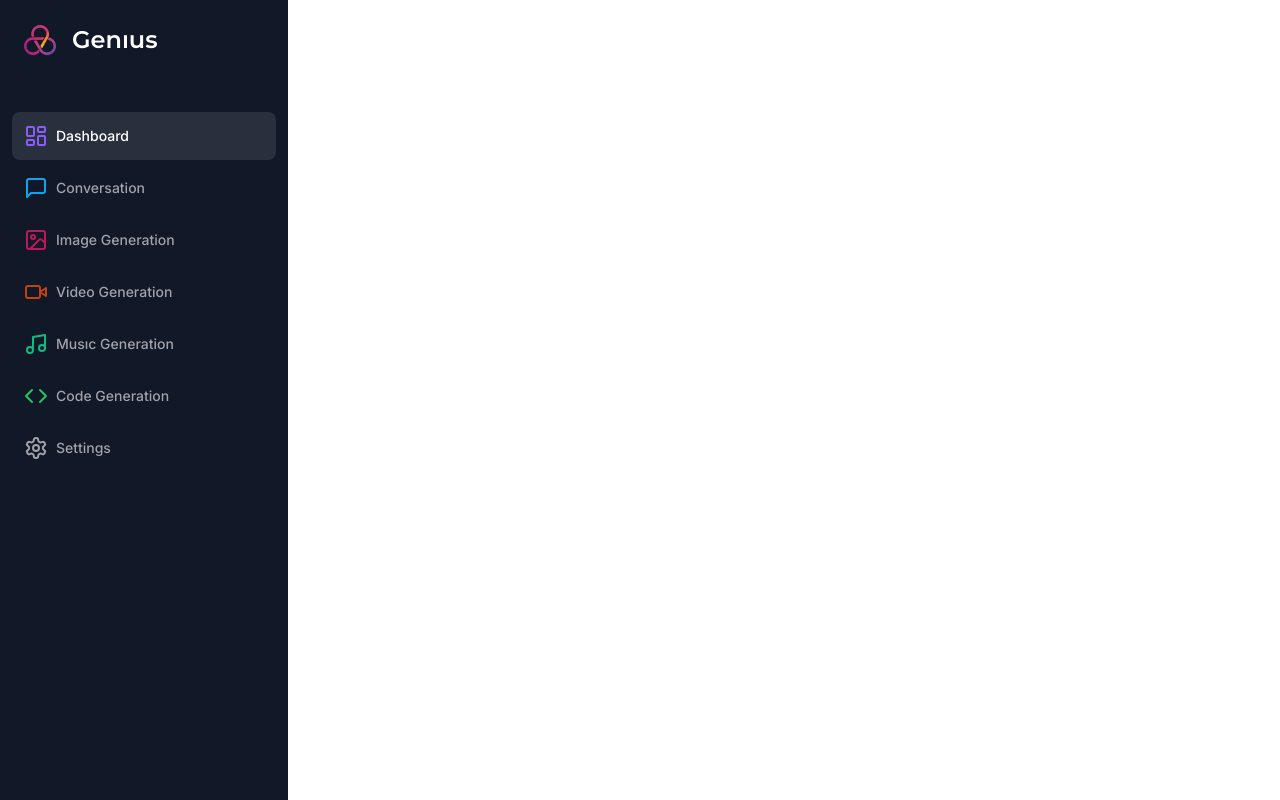
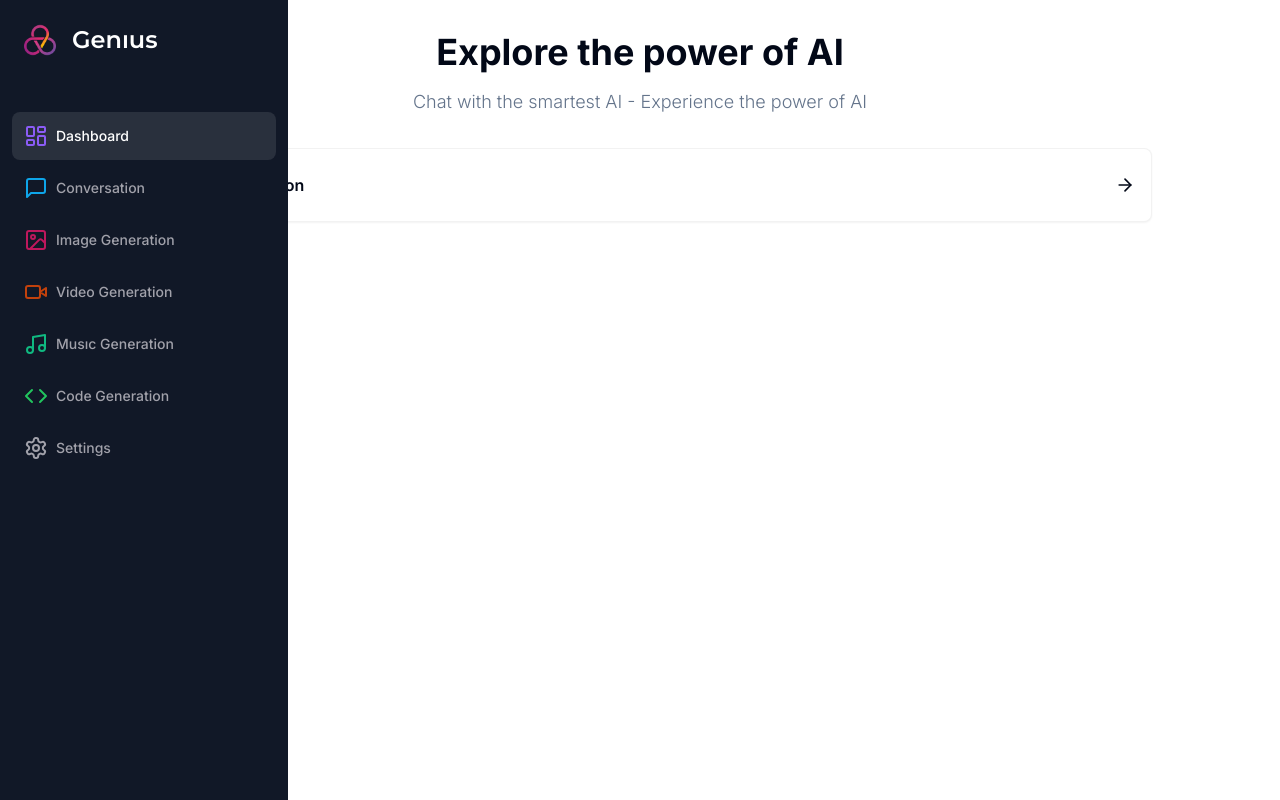
Before and after one commit to g1dotcom/ai-saas, a Next.js app: page /dashboard in a window 1280 px wide. Built offline with nearby package versions, Linux system fonts and the light colour scheme.

Commit message:
🔧 fix(dashboard/page.tsx): fix typo in DashboardPage component ✨ feat(dashboard/page.tsx): add Card component to display tools on the dashboard page 📝 chore(card.tsx): create Card component and its related sub-components for UI consistency

```diff
--- a/app/(dashboard)/(routes)/dashboard/page.tsx
+++ b/app/(dashboard)/(routes)/dashboard/page.tsx
@@ -1,9 +1,46 @@
-import React from "react";
+"use client";
+
+import { Card } from "@/components/ui/card";
+import { cn } from "@/lib/utils";
+import { ArrowRight, MessageSquare } from "lucide-react";
+
+const tools = [
+  {
+    label: "Conversation",
+    icon: MessageSquare,
+    color: "text-violet-500",
+    bgColor: "bg-violet-500/10",
+    href: "/conversation",
+  },
+];
 
 const DashboardPage = () => {
   return (
     <div>
-      <p>DashboardPagee</p>
+      <div className="mb-8 space-y-4">
+        <h2 className="text-2xl md:text-4xl font-bold text-center">
+          Explore the power of AI
+        </h2>
+        <p className="text-muted-foreground font-light text-sm md:text-lg text-center">
+          Chat with the smartest AI - Experience the power of AI
+        </p>
+      </div>
+      <div className="px-4 md:px-20 lg:px-32 space-y-4">
+        {tools.map((tool) => (
+          <Card
+            key={tool.href}
+            className="p-4 border-black/5 flex items-center justify-between hover:shadow-md transition cursor-pointer"
+          >
+            <div className="flex items-center gap-x-4">
+              <div className={cn("p-2 w-fit rounded-md", tool.bgColor)}>
+                <tool.icon className={cn("w-6 h-6", tool.color)} />
+              </div>
+              <div className="font-semibold">{tool.label}</div>
+            </div>
+            <ArrowRight className="w-5 h-5" />
+          </Card>
+        ))}
+      </div>
     </div>
   );
 };
--- /dev/null
+++ b/components/ui/card.tsx
@@ -0,0 +1,79 @@
+import * as React from "react"
+
+import { cn } from "@/lib/utils"
+
+const Card = React.forwardRef<
+  HTMLDivElement,
+  React.HTMLAttributes<HTMLDivElement>
+>(({ className, ...props }, ref) => (
+  <div
+    ref={ref}
+    className={cn(
+      "rounded-lg border bg-card text-card-foreground shadow-sm",
+      className
+    )}
+    {...props}
+  />
+))
+Card.displayName = "Card"
+
+const CardHeader = React.forwardRef<
+  HTMLDivElement,
+  React.HTMLAttributes<HTMLDivElement>
+>(({ className, ...props }, ref) => (
+  <div
+    ref={ref}
+    className={cn("flex flex-col space-y-1.5 p-6", className)}
+    {...props}
+  />
+))
+CardHeader.displayName = "CardHeader"
+
+const CardTitle = React.forwardRef<
+  HTMLParagraphElement,
+  React.HTMLAttributes<HTMLHeadingElement>
+>(({ className, ...props }, ref) => (
+  <h3
+    ref={ref}
+    className={cn(
+      "text-2xl font-semibold leading-none tracking-tight",
+      className
+    )}
+    {...props}
+  />
+))
+CardTitle.displayName = "CardTitle"
+
+const CardDescription = React.forwardRef<
+  HTMLParagraphElement,
+  React.HTMLAttributes<HTMLParagraphElement>
+>(({ className, ...props }, ref) => (
+  <p
+    ref={ref}
+    className={cn("text-sm text-muted-foreground", className)}
+    {...props}
+  />
+))
+CardDescription.displayName = "CardDescription"
+
+const CardContent = React.forwardRef<
+  HTMLDivElement,
+  React.HTMLAttributes<HTMLDivElement>
+>(({ className, ...props }, ref) => (
+  <div ref={ref} className={cn("p-6 pt-0", className)} {...props} />
+))
+CardContent.displayName = "CardContent"
+
+const CardFooter = React.forwardRef<
+  HTMLDivElement,
+  React.HTMLAttributes<HTMLDivElement>
+>(({ className, ...props }, ref) => (
+  <div
+    ref={ref}
+    className={cn("flex items-center p-6 pt-0", className)}
+    {...props}
+  />
+))
+CardFooter.displayName = "CardFooter"
+
+export { Card, CardHeader, CardFooter, CardTitle, CardDescription, CardContent }
```
